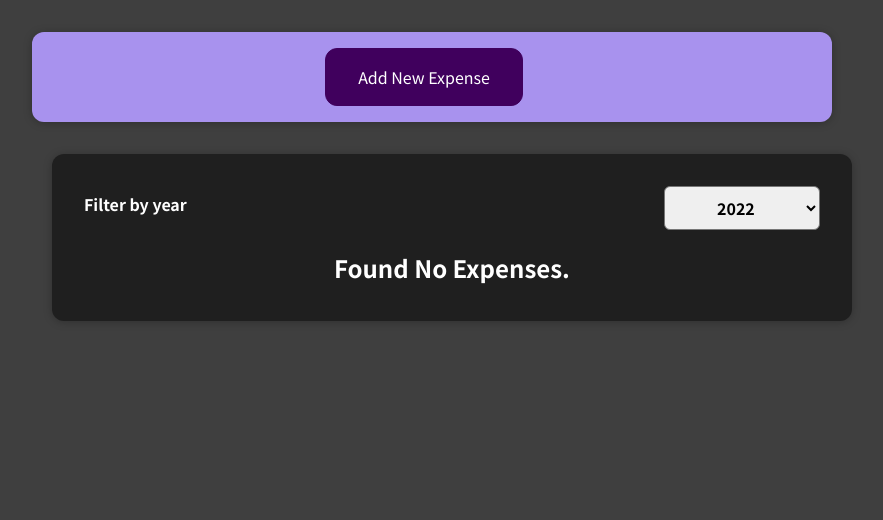
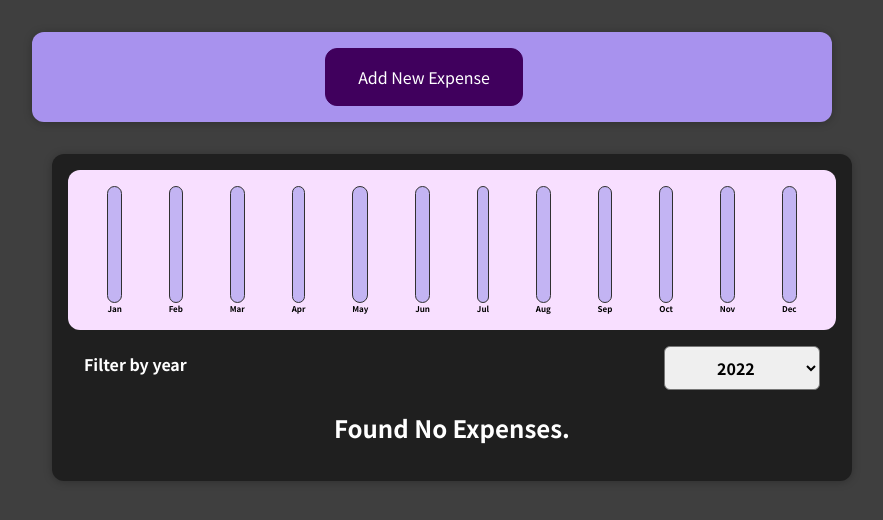
Before and after one commit to jcloeter/react-section-3, a React (Create React App) app: page / in a window 1280 px wide. Shown: the top 520 px of the page, without its empty margins (208-1091 px from the left). Built offline with nearby package versions, Linux system fonts and the light colour scheme.

Commit message:
added chart bar functionality

```diff
--- /dev/null
+++ b/src/components/Chart/Chart.css
@@ -0,0 +1,9 @@
+.chart {
+  padding: 1rem;
+  border-radius: 12px;
+  background-color: #f8dfff;
+  text-align: center;
+  display: flex;
+  justify-content: space-around;
+  height: 10rem;
+}
--- /dev/null
+++ b/src/components/Chart/Chart.js
@@ -0,0 +1,26 @@
+import "./Chart.css";
+import ChartBar from "./ChartBar";
+
+const Chart = (props) => {
+  const dataPointValues = props.dataPoints.map((dataPoint) => dataPoint.value);
+  console.log(Math.max(...dataPointValues));
+
+  const totalMaximum = Math.max(...dataPointValues);
+  return (
+    <div className="chart">
+      {props.dataPoints.map((dataPoint) => {
+        return (
+          <ChartBar
+            value={dataPoint.value}
+            maxValue={totalMaximum}
+            label={dataPoint.label}
+            key={dataPoint.label}
+            //Dont forget that you need a key to render updates to React more easily!
+          />
+        );
+      })}
+    </div>
+  );
+};
+
+export default Chart;
--- /dev/null
+++ b/src/components/Chart/ChartBar.css
@@ -0,0 +1,30 @@
+.chart-bar {
+  height: 100%;
+  display: flex;
+  flex-direction: column;
+  align-items: center;
+}
+
+.chart-bar__inner {
+  height: 100%;
+  width: 100%;
+  border: 1px solid #313131;
+  border-radius: 12px;
+  background-color: #c3b4f3;
+  overflow: hidden;
+  display: flex;
+  flex-direction: column;
+  justify-content: flex-end;
+}
+
+.chart-bar__fill {
+  background-color: #4826b9;
+  width: 100%;
+  transition: all 0.3s ease-out;
+}
+
+.chart-bar__label {
+  font-weight: bold;
+  font-size: 0.5rem;
+  text-align: center;
+}
--- /dev/null
+++ b/src/components/Chart/ChartBar.js
@@ -0,0 +1,24 @@
+import "./ChartBar.css";
+
+const ChartBar = (props) => {
+  let barFillHeight = "0%";
+
+  if (props.maxValue > 0) {
+    console.log(props);
+    barFillHeight = Math.round((props.value * 100) / props.maxValue) + "%";
+    console.log(barFillHeight);
+  }
+  return (
+    <div className="chart-bar">
+      <div className="chart-bar__inner">
+        <div
+          className="chart-bar__fill"
+          style={{ height: barFillHeight }}
+        ></div>
+      </div>
+      <div className="chart-bar__label"> {props.label}</div>
+    </div>
+  );
+};
+
+export default ChartBar;
--- a/src/components/Expenses/Expenses.js
+++ b/src/components/Expenses/Expenses.js
@@ -3,6 +3,7 @@
 import "./Expenses.css";
 import ExpensesFilter from "./ExpenseFilter";
 import { useState } from "react/cjs/react.development";
+import ExpensesChart from "./ExpensesChart";
 
 const Expenses = function (props) {
   const [filteredYear, setFilteredYear] = useState("2022");
@@ -18,6 +19,8 @@
   return (
     <ul>
       <Card className="expenses">
+        <ExpensesChart expenses={filteredExpenses} />
+
         <ExpensesFilter
           onChangeFilter={filterChangeHandler}
           selected={filteredYear}
--- /dev/null
+++ b/src/components/Expenses/ExpensesChart.js
@@ -0,0 +1,30 @@
+import Chart from "../Chart/Chart";
+
+//Start here after work:
+const ExpensesChart = (props) => {
+  //We will get the filtered expenses as a prop
+  console.log(props.expenses);
+  const chartDataPoints = [
+    { label: "Jan", value: 0 },
+    { label: "Feb", value: 0 },
+    { label: "Mar", value: 0 },
+    { label: "Apr", value: 0 },
+    { label: "May", value: 0 },
+    { label: "Jun", value: 0 },
+    { label: "Jul", value: 0 },
+    { label: "Aug", value: 0 },
+    { label: "Sep", value: 0 },
+    { label: "Oct", value: 0 },
+    { label: "Nov", value: 0 },
+    { label: "Dec", value: 0 },
+  ];
+
+  for (const expense of props.expenses) {
+    const expenseMonth = expense.date.getMonth();
+    chartDataPoints[expenseMonth].value += expense.amount;
+  }
+
+  return <Chart dataPoints={chartDataPoints} />;
+};
+
+export default ExpensesChart;
--- a/src/components/NewExpenses/ExpenseForm.js
+++ b/src/components/NewExpenses/ExpenseForm.js
@@ -24,10 +24,11 @@
     setEnteredDate(e.target.value);
   };
 
-  const cancelButtonHandler = function () {
-    console.log("canceled :/");
-    // changeFormVisibility(false);
-  };
+  // const cancelButtonHandler = function () {
+  //   console.log("canceled :/");
+  //   props.onClickCancelBtn();
+  //   // changeFormVisibility(false);
+  // };
 
   // const addNewHandler = function () {
   //   changeFormVisibility(true);
@@ -39,11 +40,11 @@
 
   const submitHandler = function (e) {
     e.preventDefault();
-    console.log("");
-    console.log(`in expenseForm the date is being entered as ${enteredDate}`);
-    console.log(
-      `in expenseForm the date is being entered as ${new Date(enteredDate)}`
-    );
+    // console.log("");
+    // console.log(`in expenseForm the date is being entered as ${enteredDate}`);
+    // console.log(
+    //   `in expenseForm the date is being entered as ${new Date(enteredDate)}`
+    // );
     const expenseData = {
       date: new Date(enteredDate),
       title: enteredTitle,
@@ -55,18 +56,7 @@
     setEnteredAmount("");
     setEnteredDate("");
     setEnteredTitle("");
-
-    // changeFormVisibility(false);
-    // ExpenseItem(expenseData);
   };
-
-  // if (!showForm) {
-  //   return (
-  //     <button onClick={addNewHandler} type="button">
-  //       Add New Expense
-  //     </button>
-  //   );
-  // }
 
   return (
     <form onSubmit={submitHandler}>
@@ -101,7 +91,7 @@
         </div>
       </div>
       <div className="new-expense__actions">
-        <button type="button" onClick={cancelButtonHandler}>
+        <button type="button" onClick={props.onCancel}>
           Cancel
         </button>
 
--- a/src/components/NewExpenses/NewExpense.js
+++ b/src/components/NewExpenses/NewExpense.js
@@ -16,18 +16,26 @@
   //isEditing=true, user is seeing form
   const [isEditing, setIsEditing] = useState(false);
 
-  const addNewExpenseHandler = function () {
+  const startEditingHandler = function () {
     setIsEditing(true);
   };
 
-  //Start here after work: we need to make the cancel button hide the form:
+  const stopEditingHandler = function () {
+    setIsEditing(false);
+  };
+
   return (
     <div className="new-expense">
       {!isEditing && (
-        <button onClick={addNewExpenseHandler}>Add New Expense</button>
+        <button onClick={startEditingHandler}>Add New Expense</button>
       )}
 
-      {isEditing && <ExpenseForm onSaveExpenseData={saveExpenseDataHandler} />}
+      {isEditing && (
+        <ExpenseForm
+          onSaveExpenseData={saveExpenseDataHandler}
+          onCancel={stopEditingHandler}
+        />
+      )}
     </div>
   );
 };
```
Also changed, not shown: 1 other file (tests, documents, lock files or other folders).
